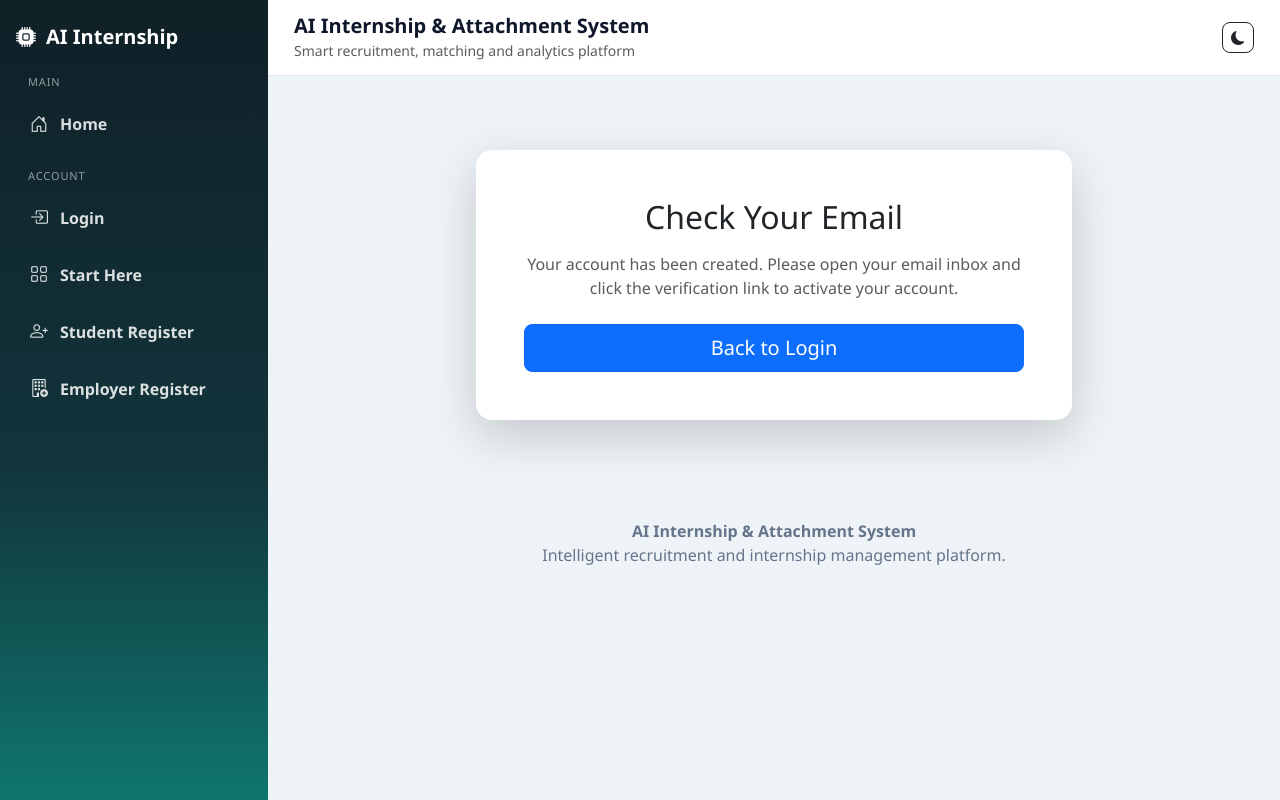
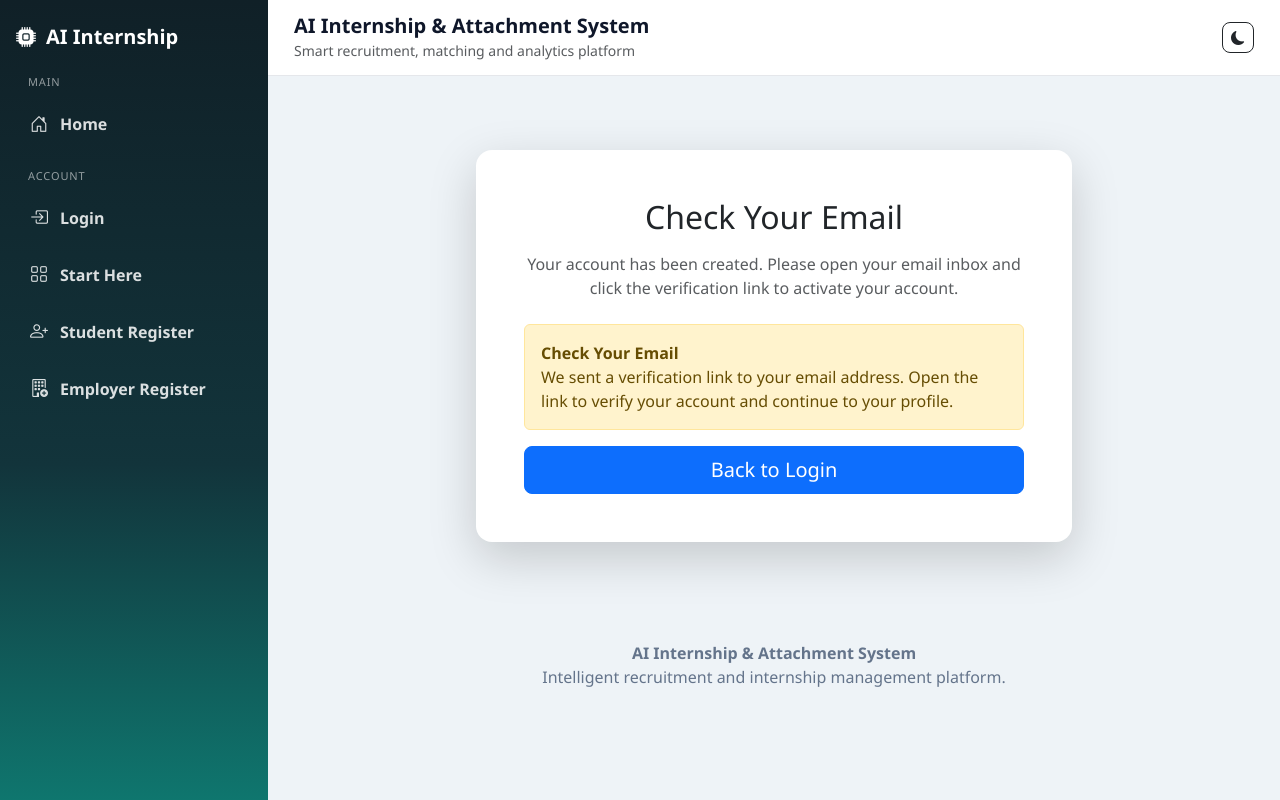
Before and after one commit to georgesultan931-bit/ai-attachment-system, a Django app: page /pending-approval/ in a window 1280 px wide. Run offline with Django 5.2, Linux system fonts and the light colour scheme; tables that the repository leaves empty hold one stand-in row (values such as "Sample post").

Commit message:
Fix email verification configuration

```diff
--- a/accounts/urls.py
+++ b/accounts/urls.py
@@ -10,7 +10,8 @@ urlpatterns = [
     path('dashboard/', views.dashboard, name='dashboard'),
     path('student/register/', views.student_register, name='student_register'),
     path('employer/register/', views.employer_register, name='employer_register'),
-    path('verify/<token>/', views.verify_registration_email, name='verify_registration_email'),
+    path('verify-registration/<token>/', views.verify_registration_email, name='verify_registration_email'),
+    path('verify/<token>/', views.verify_registration_email, name='verify_registration_email_legacy'),
     path('pending-approval/', views.pending_approval, name='pending_approval'),
     path('create-student-profile/', views.create_student_profile, name='create_student_profile'),
     path('create-employer-profile/', views.create_employer_profile, name='create_employer_profile'),
--- a/accounts/views.py
+++ b/accounts/views.py
@@ -117,6 +117,11 @@ def build_public_url(path):
     return f"{public_site_url}{path}"
 
 
+def build_absolute_url(request, view_name, *args):
+    path = reverse(view_name, args=args)
+    return build_public_url(path)
+
+
 def get_safe_next_url(request, fallback="dashboard"):
     next_url = request.POST.get("next") or request.GET.get("next")
 
@@ -173,6 +178,40 @@ def create_admin_notification(message):
     return admin_users.count()
 
 
+def notify_admin_new_registration(request, user, user_notified=False):
+    role_label = getattr(user, "role", "user").title()
+    email_status = "Verification email sent." if user_notified else (
+        "Verification email delivery needs admin attention."
+    )
+    dashboard_message = (
+        f"New {role_label.lower()} registration: "
+        f"{user.username} ({user.email}). {email_status}"
+    )
+
+    notified_admins = create_admin_notification(dashboard_message)
+
+    if notified_admins == 0:
+        return False, "No active admin account found."
+
+    config = get_active_email_config()
+    if config is None:
+        return True, "Dashboard notification created."
+
+    return send_system_email(
+        subject=f"New {role_label} Registration",
+        message=(
+            f"A new {role_label.lower()} has registered.\n\n"
+            f"Username: {user.username}\n"
+            f"Email: {user.email}\n"
+            f"Phone: {user.phone_number}\n"
+            f"Role: {role_label}"
+        ),
+        recipient_list=[config.admin_notification_email],
+        button_text="Open Admin Dashboard",
+        button_url=build_public_url("/dashboard/"),
+    )
+
+
 def log_registration_failure(recipient, subject, message, error):
     try:
         EmailLog.objects.create(
@@ -210,12 +249,7 @@ def send_registration_verification_safely(request, user):
         )
 
     try:
-        role_label = getattr(user, "role", "user").title()
-
-        create_admin_notification(
-            f"New {role_label.lower()} registration: "
-            f"{user.username} ({user.email})."
-        )
+        notify_admin_new_registration(request, user, notice_success)
 
     except Exception as error:
         logger.exception("Admin notification failed.")
@@ -551,7 +585,7 @@ def student_register(request):
                 user = form.save(commit=False)
 
                 user.role = "student"
-                user.is_active = True
+                user.is_active = False
                 user.is_approved = False
 
                 if hasattr(user, "is_email_verified"):
@@ -559,20 +593,21 @@ def student_register(request):
 
                 user.save()
 
-                send_registration_verification_safely(request, user)
-
-                login(
+                notice_success, notice_message = send_registration_verification_safely(
                     request,
                     user,
-                    backend="django.contrib.auth.backends.ModelBackend",
                 )
+                request.session["registration_email_status"] = (
+                    "sent" if notice_success else "failed"
+                )
+                request.session["registration_email_message"] = notice_message
 
                 messages.success(
                     request,
-                    "Account created successfully. Please complete your profile.",
+                    "Account created successfully. Please verify your email.",
                 )
 
-                return redirect("create_student_profile")
+                return redirect("pending_approval")
 
             except IntegrityError:
                 messages.error(
@@ -618,7 +653,7 @@ def employer_register(request):
                 user = form.save(commit=False)
 
                 user.role = "employer"
-                user.is_active = True
+                user.is_active = False
                 user.is_approved = False
 
                 if hasattr(user, "is_email_verified"):
@@ -626,20 +661,21 @@ def employer_register(request):
 
                 user.save()
 
-                send_registration_verification_safely(request, user)
-
-                login(
+                notice_success, notice_message = send_registration_verification_safely(
                     request,
                     user,
-                    backend="django.contrib.auth.backends.ModelBackend",
                 )
+                request.session["registration_email_status"] = (
+                    "sent" if notice_success else "failed"
+                )
+                request.session["registration_email_message"] = notice_message
 
                 messages.success(
                     request,
-                    "Employer account created successfully. Please complete your company profile.",
+                    "Employer account created successfully. Please verify your email.",
                 )
 
-                return redirect("create_employer_profile")
+                return redirect("pending_approval")
 
             except IntegrityError:
                 messages.error(
@@ -732,6 +768,8 @@ def pending_approval(request):
         "accounts/pending_approval.html",
         {
             "email_delivery_ready": get_active_email_config() is not None,
+            "registration_email_status": request.session.get("registration_email_status"),
+            "registration_email_message": request.session.get("registration_email_message"),
             "mobile_device": is_mobile_device(request),
         },
     )
--- a/notifications/email_service.py
+++ b/notifications/email_service.py
@@ -151,15 +151,18 @@ def get_active_email_config():
     # SECOND: Fall back to environment variables/settings (for Render setup)
     email_host = _clean_setting(
         os.environ.get('EMAIL_HOST')
+        or os.environ.get('SMTP_HOST')
         or getattr(settings, 'EMAIL_HOST', '')
     )
     email_host_user = _clean_setting(
         os.environ.get('EMAIL_HOST_USER')
+        or os.environ.get('SMTP_USER')
         or os.environ.get('EMAIL_USER')
         or getattr(settings, 'EMAIL_HOST_USER', '')
     )
     email_host_password = _clean_setting(
         os.environ.get('EMAIL_HOST_PASSWORD')
+        or os.environ.get('SMTP_PASS')
         or os.environ.get('EMAIL_PASS')
         or getattr(settings, 'EMAIL_HOST_PASSWORD', '')
     )
@@ -168,7 +171,11 @@ def get_active_email_config():
         print(f"Using email config from ENVIRONMENT: {email_host}")
         return SimpleNamespace(
             email_host=email_host,
-            email_port=int(os.environ.get('EMAIL_PORT', getattr(settings, 'EMAIL_PORT', 587))),
+            email_port=int(
+                os.environ.get('EMAIL_PORT')
+                or os.environ.get('SMTP_PORT')
+                or getattr(settings, 'EMAIL_PORT', 587)
+            ),
             email_use_tls=str(
                 os.environ.get('EMAIL_USE_TLS', getattr(settings, 'EMAIL_USE_TLS', True))
             ).lower() == 'true',
@@ -176,6 +183,7 @@ def get_active_email_config():
             email_host_password=email_host_password,
             default_from_email=_clean_setting(
                 os.environ.get('DEFAULT_FROM_EMAIL')
+                or os.environ.get('EMAIL_FROM')
                 or getattr(settings, 'DEFAULT_FROM_EMAIL', '')
                 or email_host_user
             ),
--- a/templates/accounts/pending_approval.html
+++ b/templates/accounts/pending_approval.html
@@ -10,9 +10,24 @@
                 Your account has been created. Please open your email inbox and click the verification link to activate your account.
             </p>
 
-            {% if not email_delivery_ready %}
+            {% if registration_email_status == "failed" %}
+                <div class="alert alert-warning text-start">
+                    <strong>Email Delivery Failed</strong><br>
+                    Your account was created, but the verification email could not be delivered.
+                    Admin should open Email logs and check the latest error message.
+                    {% if registration_email_message %}
+                        <hr>
+                        <small>{{ registration_email_message }}</small>
+                    {% endif %}
+                </div>
+            {% elif not email_delivery_ready %}
                 <div class="alert alert-warning text-start">
                     Email delivery configuration is not ready. If you are testing locally, check your PowerShell terminal for the verification link.
+                </div>
+            {% else %}
+                <div class="alert alert-warning text-start">
+                    <strong>Check Your Email</strong><br>
+                    We sent a verification link to your email address. Open the link to verify your account and continue to your profile.
                 </div>
             {% endif %}
 
```
Also changed, not shown: config/settings.py (+20 -26 lines).
